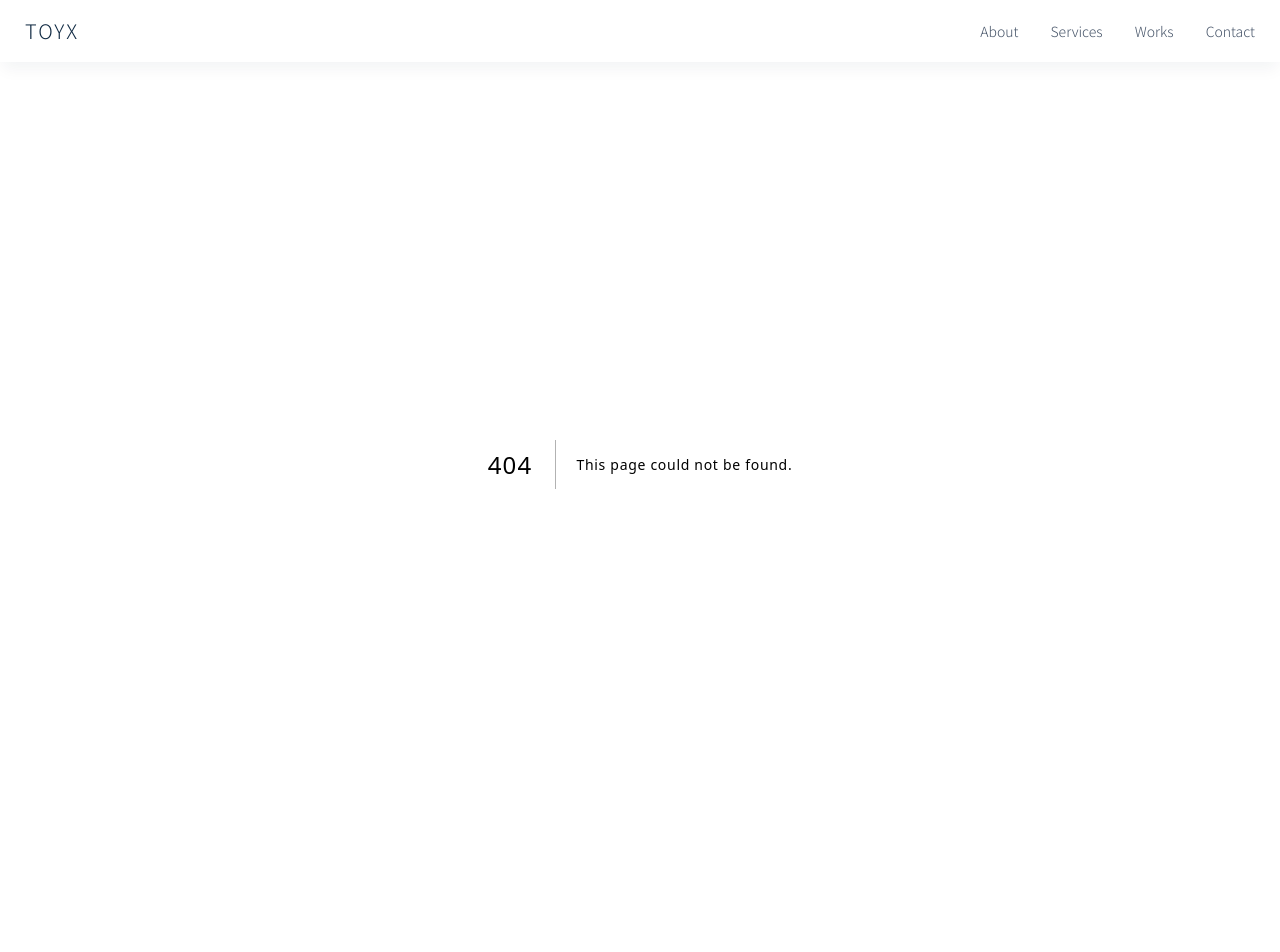
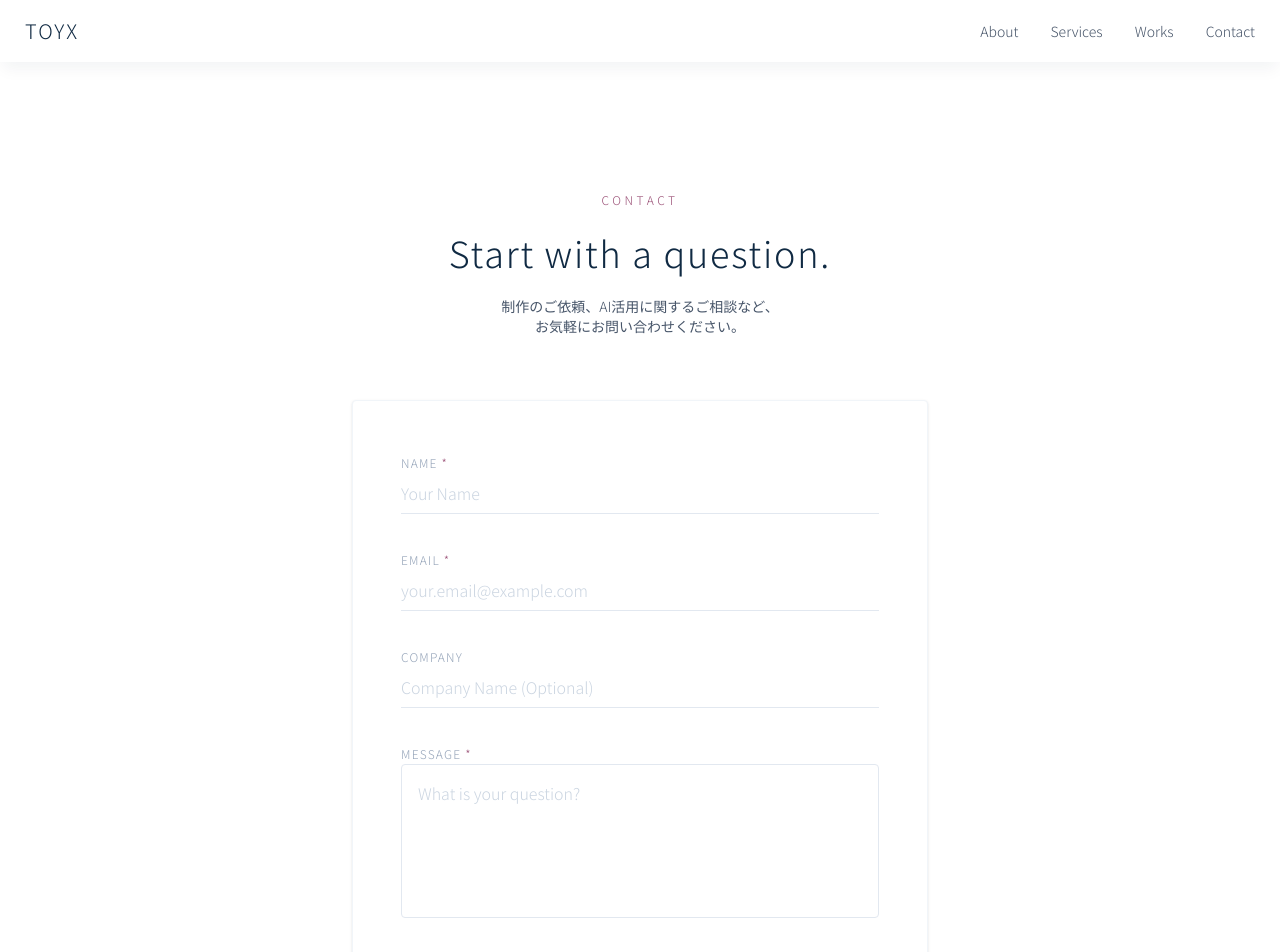
Before and after one commit to narunax/TOYX, a Next.js app: page /contact in a window 1280 px wide. Before the commit this address had no page. Shown: the top 952 px of the page. Before the commit the page ends 864 px from the top, so only its background shows below. Built offline with nearby package versions, Linux system fonts and the light colour scheme.

Commit message:
feat: implement contact page and api route

```diff
--- /dev/null
+++ b/src/app/api/send/route.ts
@@ -0,0 +1,42 @@
+import { Resend } from "resend";
+import { NextRequest, NextResponse } from "next/server";
+
+const resend = new Resend(process.env.RESEND_API_KEY);
+
+export async function POST(req: NextRequest) {
+    try {
+        const { name, email, company, message } = await req.json();
+
+        // Basic Validation (Enhance with Zod if needed)
+        if (!name || !email || !message) {
+            return NextResponse.json({ error: "Missing required fields" }, { status: 400 });
+        }
+
+        // In a real scenario, this would send an email.
+        // For now, we simulate success or log if keys are missing to avoid runtime crashes during dev.
+        if (!process.env.RESEND_API_KEY) {
+            console.warn("RESEND_API_KEY is not set. Mocking successful email sending.");
+            return NextResponse.json({ success: true, mocked: true });
+        }
+
+        const data = await resend.emails.send({
+            from: "TOYX Website <onboarding@resend.dev>", // Update with verified domain
+            to: ["naruhito.inaba@gmail.com"], // Update with actual owner email or env var
+            subject: `[TOYX Contact] Message from ${name}`,
+            html: `
+        <h1>New Contact from TOYX Website</h1>
+        <p><strong>Name:</strong> ${name}</p>
+        <p><strong>Email:</strong> ${email}</p>
+        <p><strong>Company:</strong> ${company || "N/A"}</p>
+        <hr />
+        <h3>Message:</h3>
+        <p>${message.replace(/\n/g, "<br>")}</p>
+      `,
+        });
+
+        return NextResponse.json({ success: true, data });
+    } catch (error) {
+        console.error("Email sending invalid:", error);
+        return NextResponse.json({ error: "Failed to send email" }, { status: 500 });
+    }
+}
--- /dev/null
+++ b/src/app/contact/page.tsx
@@ -0,0 +1,151 @@
+"use client";
+
+import { useState } from "react";
+import { useForm } from "react-hook-form";
+import { zodResolver } from "@hookform/resolvers/zod";
+import * as z from "zod";
+import { FadeIn } from "@/components/animations/FadeIn";
+import { Loader2, CheckCircle } from "lucide-react";
+
+// Validation Schema
+const contactSchema = z.object({
+    name: z.string().min(2, { message: "Name must be at least 2 characters." }),
+    email: z.string().email({ message: "Invalid email address." }),
+    company: z.string().optional(),
+    message: z.string().min(10, { message: "Message must be at least 10 characters." }),
+});
+
+type ContactFormValues = z.infer<typeof contactSchema>;
+
+export default function ContactPage() {
+    const [isSubmitting, setIsSubmitting] = useState(false);
+    const [isSuccess, setIsSuccess] = useState(false);
+
+    const { register, handleSubmit, formState: { errors } } = useForm<ContactFormValues>({
+        resolver: zodResolver(contactSchema),
+    });
+
+    const onSubmit = async (data: ContactFormValues) => {
+        setIsSubmitting(true);
+        try {
+            const response = await fetch("/api/send", {
+                method: "POST",
+                headers: { "Content-Type": "application/json" },
+                body: JSON.stringify(data),
+            });
+
+            if (!response.ok) throw new Error("Failed to send");
+
+            setIsSuccess(true);
+        } catch (error) {
+            console.error(error);
+            alert("Something went wrong. Please try again.");
+        } finally {
+            setIsSubmitting(false);
+        }
+    };
+
+    return (
+        <main className="min-h-screen pt-32 pb-20 px-6">
+            <div className="mx-auto max-w-xl">
+                <FadeIn>
+                    <div className="text-center mb-16">
+                        <span className="text-xs font-light tracking-[0.3em] text-rose-500 uppercase mb-6 block">
+                            Contact
+                        </span>
+                        <h1 className="text-4xl font-extralight text-navy-900 mb-6">
+                            Start with a question.
+                        </h1>
+                        <p className="text-slate-600 font-light text-sm">
+                            制作のご依頼、AI活用に関するご相談など、<br />
+                            お気軽にお問い合わせください。
+                        </p>
+                    </div>
+                </FadeIn>
+
+                <FadeIn delay={0.2}>
+                    {isSuccess ? (
+                        <div className="bg-green-50 border border-green-200 rounded-sm p-12 text-center animate-in fade-in zoom-in duration-500">
+                            <div className="w-16 h-16 bg-green-100 rounded-full flex items-center justify-center text-green-500 mx-auto mb-6">
+                                <CheckCircle className="w-8 h-8" />
+                            </div>
+                            <h3 className="text-xl font-light text-navy-900 mb-2">Message Sent</h3>
+                            <p className="text-slate-600 font-light">
+                                お問い合わせありがとうございます。<br />
+                                確認次第、ご連絡させていただきます。
+                            </p>
+                        </div>
+                    ) : (
+                        <form onSubmit={handleSubmit(onSubmit)} className="space-y-8 bg-white p-8 md:p-12 shadow-sm border border-slate-100 rounded-sm">
+
+                            <div className="space-y-2">
+                                <label htmlFor="name" className="text-xs font-light tracking-widest text-slate-400 uppercase">
+                                    Name <span className="text-rose-500">*</span>
+                                </label>
+                                <input
+                                    id="name"
+                                    {...register("name")}
+                                    className="w-full border-b border-slate-200 py-2 text-navy-900 focus:outline-none focus:border-navy-900 transition-colors bg-transparent placeholder:text-slate-300 font-light"
+                                    placeholder="Your Name"
+                                />
+                                {errors.name && <p className="text-rose-500 text-xs">{errors.name.message}</p>}
+                            </div>
+
+                            <div className="space-y-2">
+                                <label htmlFor="email" className="text-xs font-light tracking-widest text-slate-400 uppercase">
+                                    Email <span className="text-rose-500">*</span>
+                                </label>
+                                <input
+                                    id="email"
+                                    type="email"
+                                    {...register("email")}
+                                    className="w-full border-b border-slate-200 py-2 text-navy-900 focus:outline-none focus:border-navy-900 transition-colors bg-transparent placeholder:text-slate-300 font-light"
+                                    placeholder="your.email@example.com"
+                                />
+                                {errors.email && <p className="text-rose-500 text-xs">{errors.email.message}</p>}
+                            </div>
+
+                            <div className="space-y-2">
+                                <label htmlFor="company" className="text-xs font-light tracking-widest text-slate-400 uppercase">
+                                    Company
+                                </label>
+                                <input
+                                    id="company"
+                                    {...register("company")}
+                                    className="w-full border-b border-slate-200 py-2 text-navy-900 focus:outline-none focus:border-navy-900 transition-colors bg-transparent placeholder:text-slate-300 font-light"
+                                    placeholder="Company Name (Optional)"
+                                />
+                            </div>
+
+                            <div className="space-y-2">
+                                <label htmlFor="message" className="text-xs font-light tracking-widest text-slate-400 uppercase">
+                                    Message <span className="text-rose-500">*</span>
+                                </label>
+                                <textarea
+                                    id="message"
+                                    rows={5}
+                                    {...register("message")}
+                                    className="w-full border border-slate-200 p-4 text-navy-900 focus:outline-none focus:border-navy-900 transition-colors bg-transparent placeholder:text-slate-300 font-light rounded-sm resize-none"
+                                    placeholder="What is your question?"
+                                />
+                                {errors.message && <p className="text-rose-500 text-xs">{errors.message.message}</p>}
+                            </div>
+
+                            <button
+                                type="submit"
+                                disabled={isSubmitting}
+                                className="w-full bg-navy-900 text-white py-4 font-light tracking-widest uppercase text-sm hover:bg-navy-800 transition-colors disabled:opacity-50 disabled:cursor-not-allowed flex justify-center items-center"
+                            >
+                                {isSubmitting ? (
+                                    <Loader2 className="w-5 h-5 animate-spin" />
+                                ) : (
+                                    "Send Message"
+                                )}
+                            </button>
+                        </form>
+                    )}
+                </FadeIn>
+            </div>
+        </main>
+    );
+}
```
